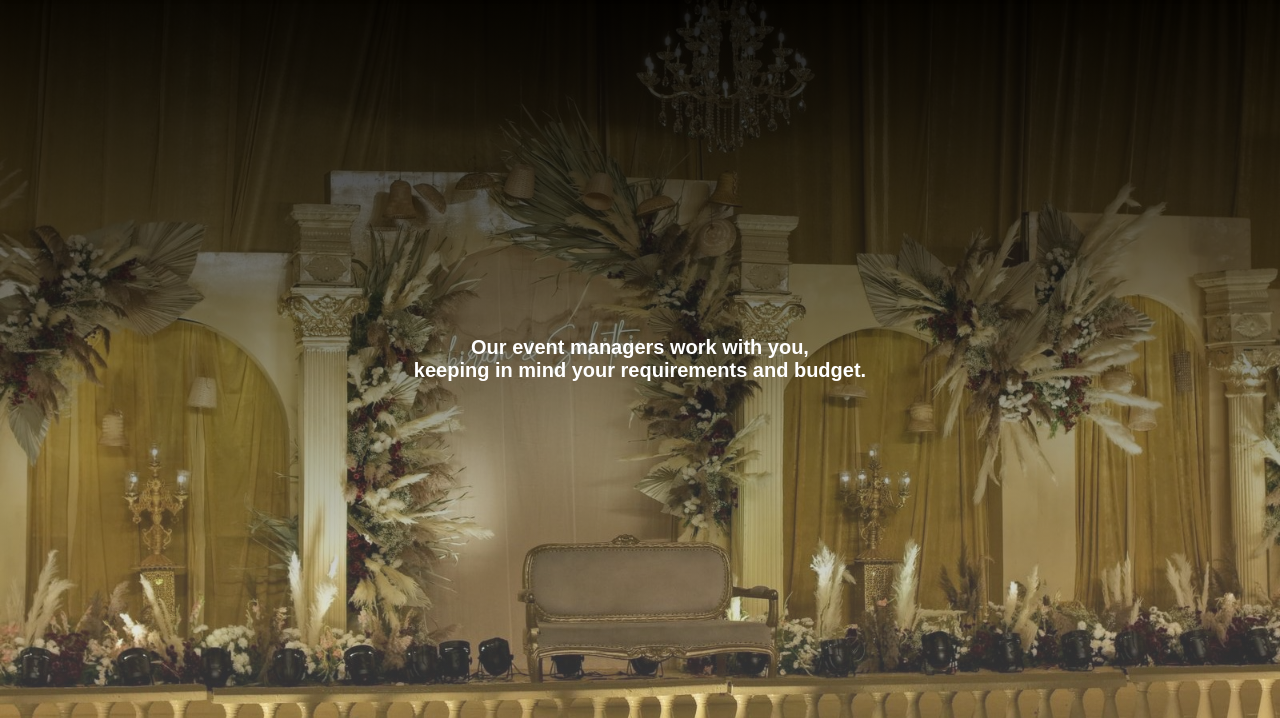
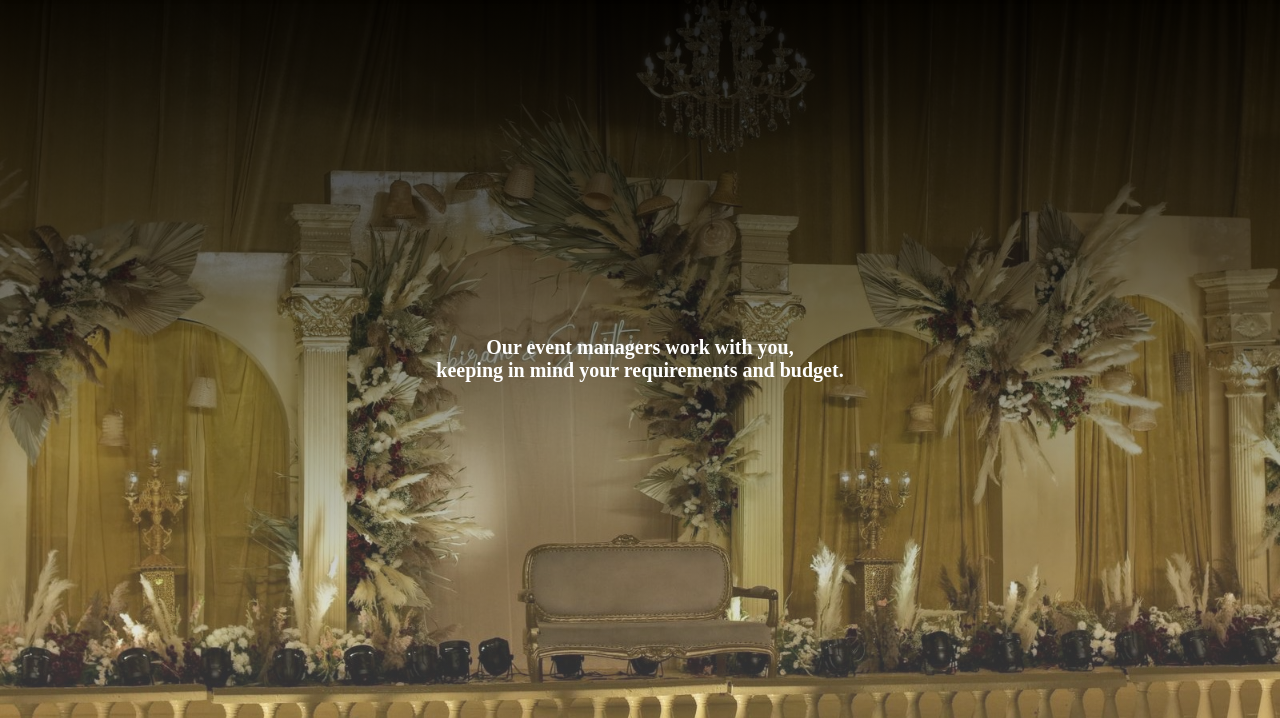
Before and after one commit to reddymukkara12-svg/events, a Flask app: page / in a window 1280 px wide. Shown: the part 81-799 px from the top of the page. Run offline with Flask 3, Linux system fonts and the light colour scheme.

Commit message:
Update index.html

```diff
--- a/events/templates/index.html
+++ b/events/templates/index.html
@@ -23,6 +23,7 @@ body {
     display: flex;
     flex-direction: column;
     justify-content: center;
+    font-family:x-large;
 }
 
 /* HEADER */
```
